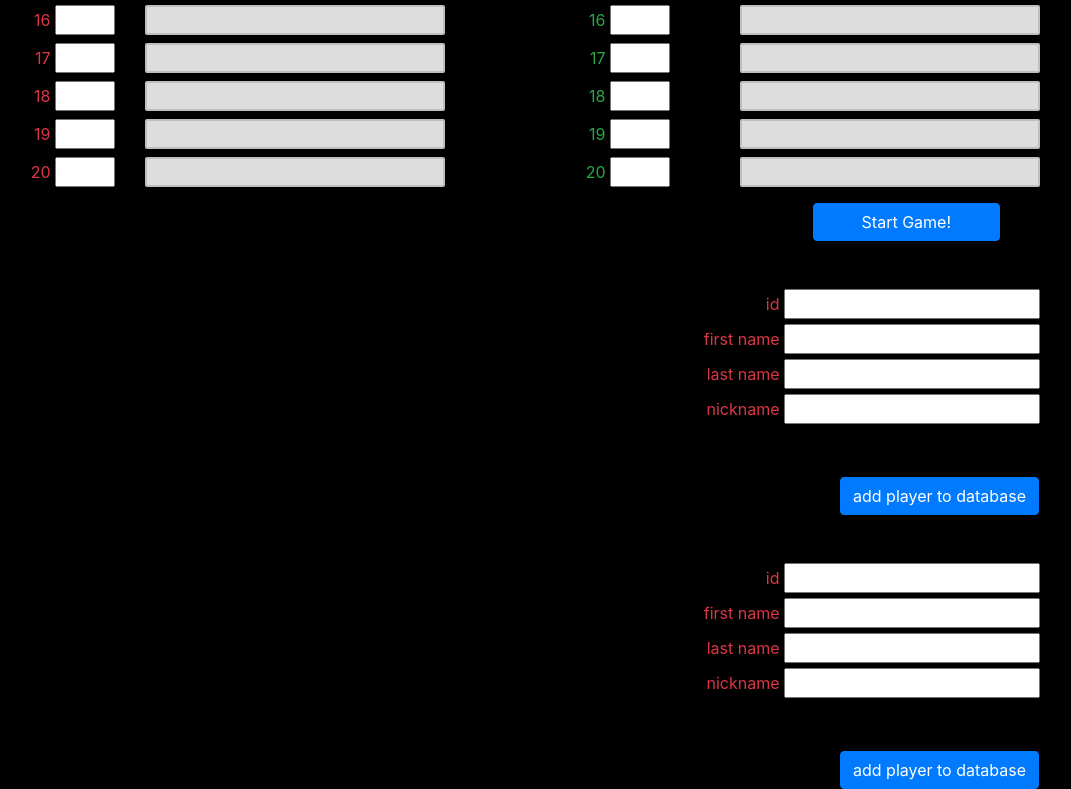
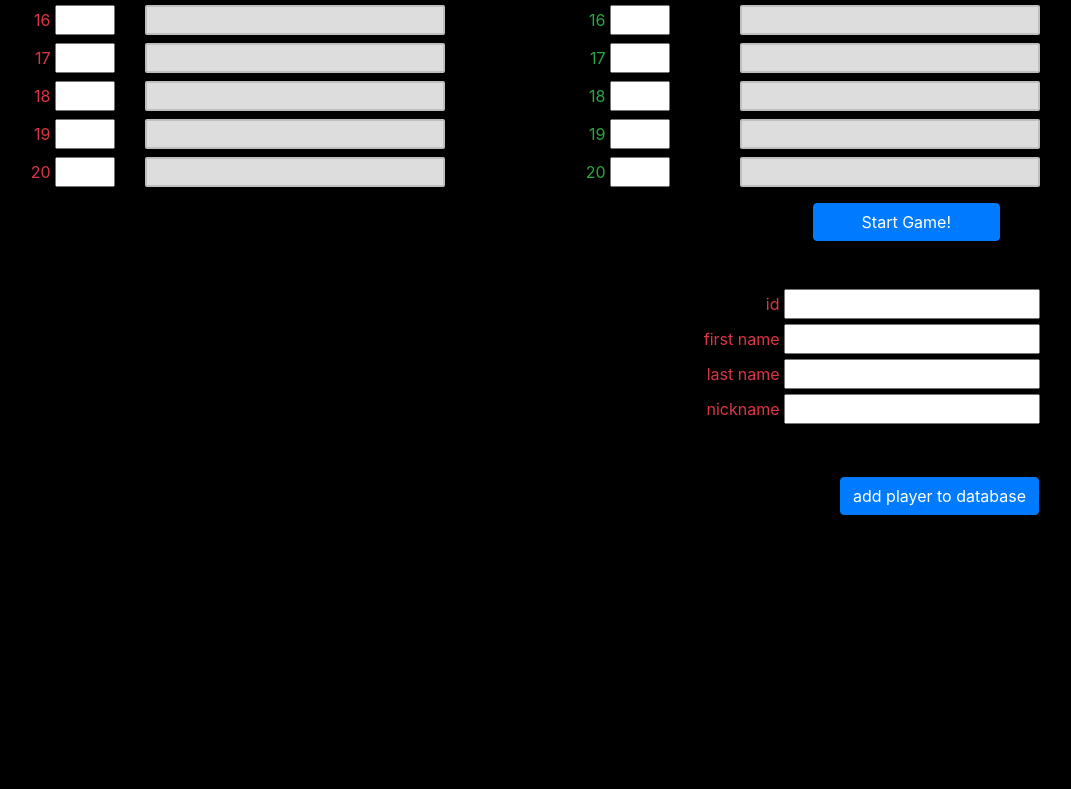
Before and after one commit to abnoxiousRock/The-LaZer-Tag-System, a plain HTML site: page server-root/index.html in a window 1280 px wide. Shown: the part 673-1462 px from the top of the page, without its empty margins (140-1211 px from the left). After the commit the page ends 1236 px from the top, so only its background shows below. Drawn offline with nearby package versions, Linux system fonts and the light colour scheme; files that its build step writes are made by us from their sources; files whose address does not match are found by name.

Commit message:
Fixed Duplicate Database Entry Fields from Last Merge

```diff
--- a/server-root/index.html
+++ b/server-root/index.html
@@ -785,31 +785,6 @@
 
         <br><br>
 
-        <form id="regPlayer" action="/register" method="post">
-
-          <div class="row">
-            <div class="col-12 text-right text-danger">
-
-              <label for="newId">id</label>
-              <input type="text" id="newId" name="newId" required><br>
-              <label for="fName">first name</label>
-              <input type="text" id="fName" name="fName" required><br>
-              <label for="lName">last name</label>
-              <input type="text" id="lName" name="lName" required><br>
-              <label for="nName">nickname</label>
-              <input type="text" id="nName" name="nName" required><br><br>
-
-            </div>
-          </div>
-
-          <br>
-          <div class="row justify-content-end">
-            <input class="btn btn-primary mx-3" type="submit" formmethod="post" value="add player to database">
-          </div>
-
-        </form>
-      </div>
-
       <!-- Player Action Screen -->
 	<div	class = "container-fluid"
 	      	id="playAction"
```
